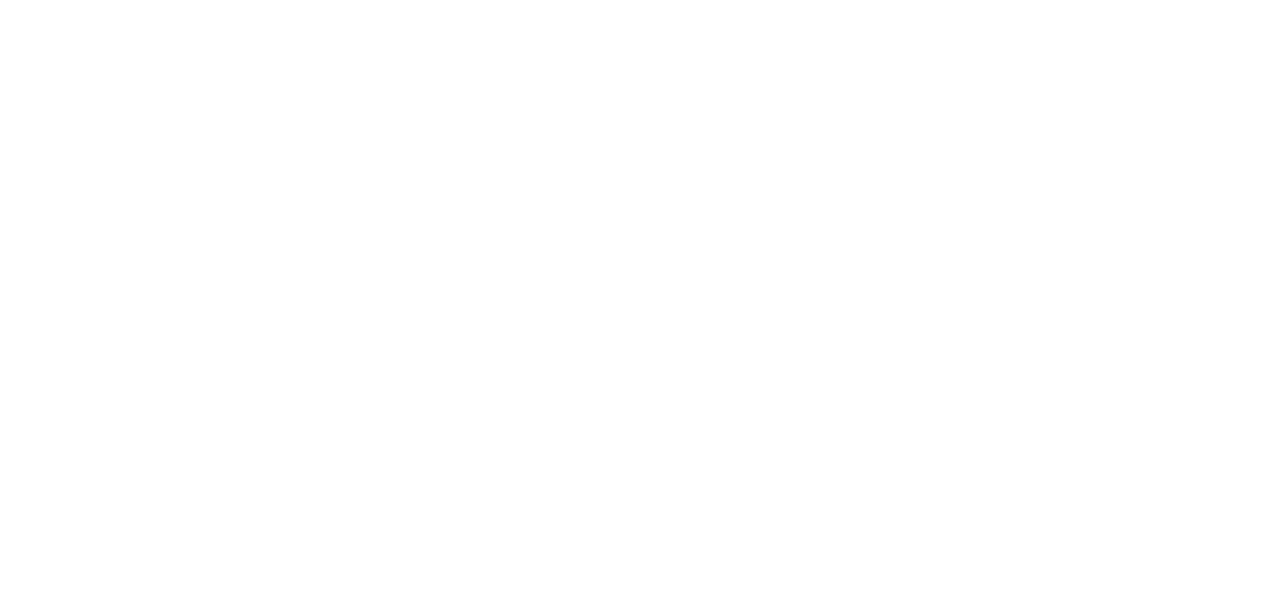
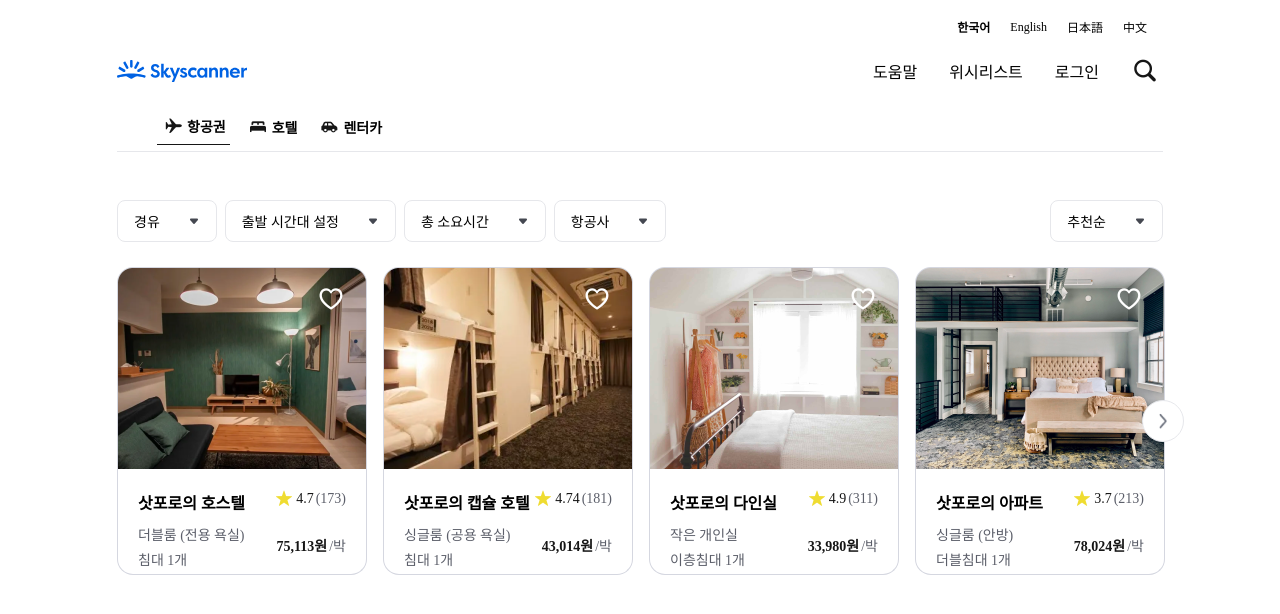
Before and after one commit to DO-SOPT-CDS-TEAM-WEB7/Client, a React (Vite) app: page /ticketList in a window 1280 px wide. Before the commit this address had no page. Shown: the top 614 px of the page. Built offline with nearby package versions, Linux system fonts and the light colour scheme; a web font is replaced by a local one.

Commit message:
feat: 드롭박스 skeleton 구현

```diff
--- a/src/assets/image/index.ts
+++ b/src/assets/image/index.ts
@@ -4,6 +4,7 @@ export { default as BackwardArrow } from './chevron.backward.png';
 export { default as ForwardArrow } from './chevron.forward.png';
 export { default as HeadBanner } from './headbanner.png';
 export { default as AirplaneImg } from './icn_airplane@2x.png';
+export { default as DownArrow } from './icn_arrow_default@2x.png';
 export { default as BedImg } from './icn_bed@2x.png';
 export { default as CarImg } from './icn_car@2x.png';
 export { default as HeartImg } from './icn_heart.png';
--- a/src/components/common/Router.tsx
+++ b/src/components/common/Router.tsx
@@ -2,6 +2,7 @@ import { BrowserRouter, Route, Routes } from 'react-router-dom';
 
 import Main from '../../pages/Main';
 import PriceCompare from '../../pages/PriceCompare';
+import TicketList from '../../pages/TicketList';
 
 const Router = () => {
   return (
@@ -9,6 +10,7 @@ const Router = () => {
       <Routes>
         <Route path="/" element={<Main />} />
         <Route path="/priceCompare" element={<PriceCompare />} />
+        <Route path="/ticketList" element={<TicketList />} />
       </Routes>
     </BrowserRouter>
   );
--- /dev/null
+++ b/src/components/ticketList/DropBox.tsx
@@ -0,0 +1,65 @@
+import React from 'react';
+import styled from 'styled-components';
+
+import { DownArrow } from '../../assets/image';
+
+const DropBox = () => {
+  return (
+    <DropBoxContainer>
+      <Select>
+        <Name>경유</Name>
+        <Arrow src={DownArrow} alt="아래 화살표" />
+      </Select>
+      <Select>
+        <Name>출발 시간대 설정</Name>
+        <Arrow src={DownArrow} alt="아래 화살표" />
+      </Select>
+      <Select>
+        <Name>총 소요시간</Name>
+        <Arrow src={DownArrow} alt="아래 화살표" />
+      </Select>
+      <Select>
+        <Name>항공사</Name>
+        <Arrow src={DownArrow} alt="아래 화살표" />
+      </Select>
+      <Select className="end">
+        <Name>추천순</Name>
+        <Arrow src={DownArrow} alt="아래 화살표" />
+      </Select>
+    </DropBoxContainer>
+  );
+};
+
+export default DropBox;
+
+const DropBoxContainer = styled.form`
+  display: flex;
+  align-items: center;
+  justify-content: space-between;
+  margin: 4.8rem 0 2.5rem;
+  width: 100%;
+`;
+
+const Select = styled.div`
+  display: flex;
+  align-items: center;
+  justify-content: center;
+  border: 0.1rem solid ${({ theme }) => theme.colors.skscanGrey150};
+  border-radius: 0.8rem;
+  padding: 0.8rem 1rem 0.8rem 1.6rem;
+
+  &.end {
+    margin-left: 37.6rem;
+  }
+`;
+
+const Name = styled.span`
+  ${({ theme }) => theme.fonts.caption02};
+
+  margin-right: 2.2rem;
+`;
+
+const Arrow = styled.img`
+  width: 2.4rem;
+  height: 2.4rem;
+`;
--- /dev/null
+++ b/src/pages/TicketList.tsx
@@ -0,0 +1,17 @@
+import React from 'react';
+
+import DropBox from '../components/ticketList/DropBox';
+import HotelCarousel from '../components/ticketList/HotelCarousel';
+import Nav from '../components/ticketList/Nav';
+
+const TicketList = () => {
+  return (
+    <>
+      <Nav />
+      <DropBox></DropBox>
+      <HotelCarousel />
+    </>
+  );
+};
+
+export default TicketList;
```
Also changed, not shown: src/assets/image/icn_arrow_default@2x.png (added).
